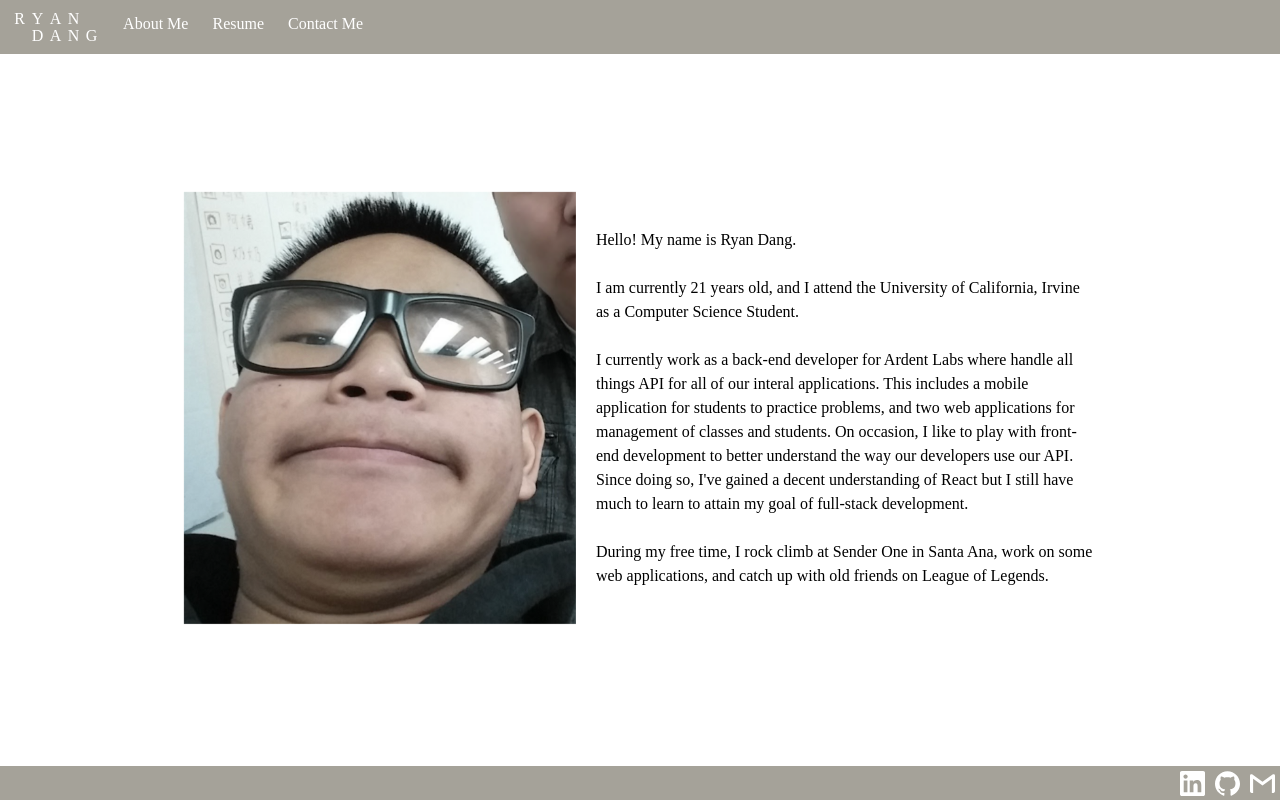
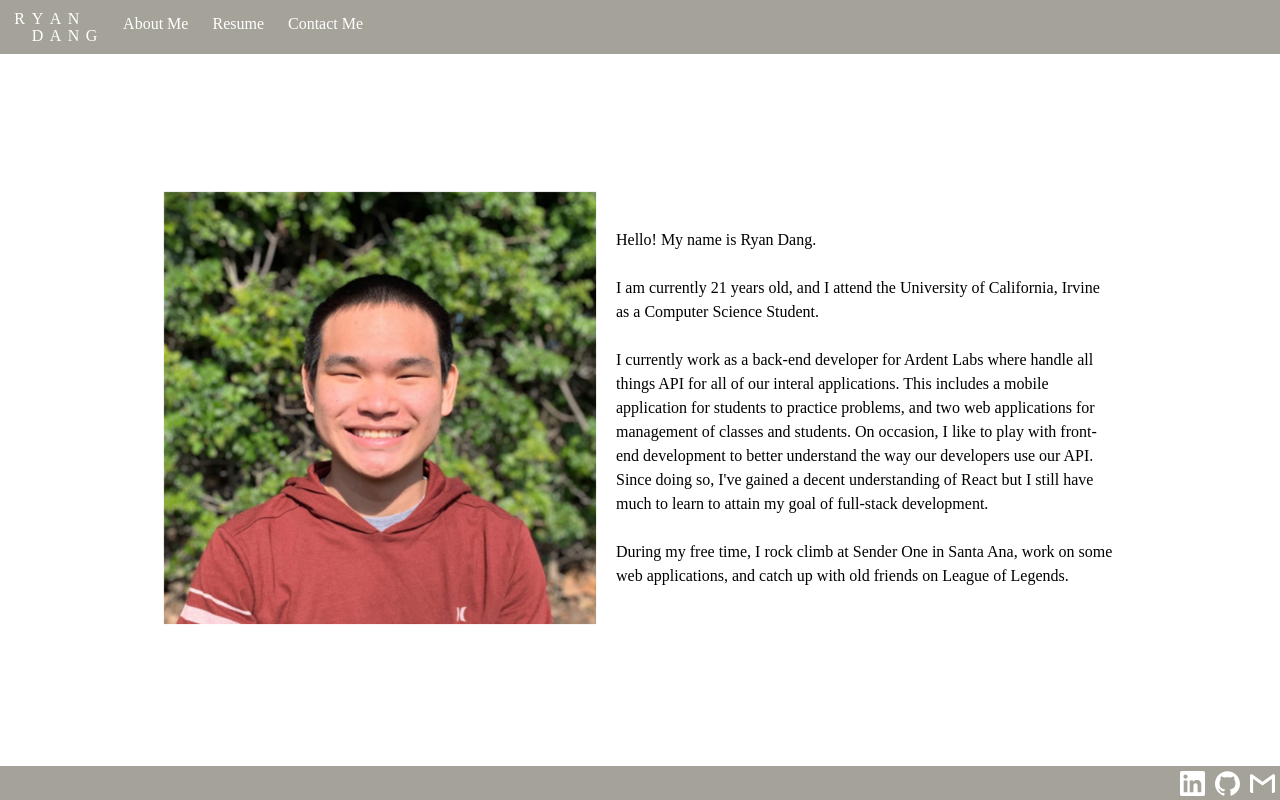
Before and after one commit to rvdang/ryan-web, a React (Create React App) app: page / in a window 1280 px wide. Built offline with nearby package versions, Linux system fonts and the light colour scheme; a web font is replaced by a local one; what react-pose would draw is missing.

Commit message:
change picture

```diff
--- a/src/AboutMe.js
+++ b/src/AboutMe.js
@@ -3,7 +3,7 @@ export const AboutMe = props => (
   <div className="shortFadeIn page horizontal maxswitch">
     <img
       className="shortFadeIn"
-      src={require("./images/profilepic.png")}
+      src={require("./images/ryan_headshot.jpeg")}
       height="432px"
       style={{ padding: "10px" }}
     ></img>
```
Also changed, not shown: src/images/ryan_headshot.jpeg (added).
